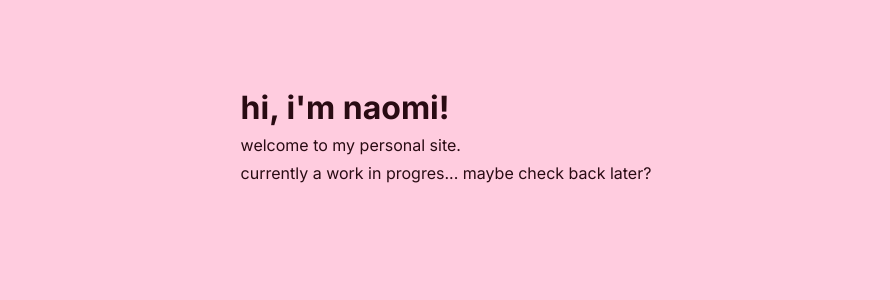
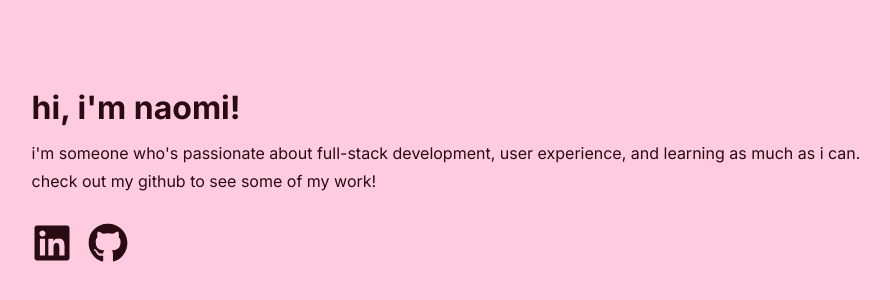
Before and after one commit to naomitzhao/naomitzhao.com, a Next.js app: page / in a window 1280 px wide. Shown: the part 152-452 px from the top of the page, without its empty margins (194-1084 px from the left). Built offline with nearby package versions, Linux system fonts and the light colour scheme.

Commit message:
feat: Revise content

```diff
--- a/app/globals.scss
+++ b/app/globals.scss
@@ -2,6 +2,7 @@
   // global variables here
   --background: #ffccdf;
   --text-primary: #290b13;
+  --text-secondary: #662033;
 }
 
 html,
@@ -12,6 +13,10 @@ body {
   color: var(--text-primary);
 }
 
+a {
+  color: var(--text-primary);
+}
+
 * {
   box-sizing: border-box;
   padding: 0;
--- a/app/page.module.scss
+++ b/app/page.module.scss
@@ -5,6 +5,8 @@
   flex-direction: column;
   align-items: center;
   background-color: var(--background);
+
+  padding: 0 80px;
 }
 
 .content {
@@ -13,5 +15,44 @@
 
   display: flex;
   flex-direction: column;
+  gap: 32px;
+}
+
+.textContent {
+  display: flex;
+  flex-direction: column;
+  gap: 16px;
+
+  h1 {
+    transition: 0.3s;
+    font-size: 2rem;
+  }
+
+  h1:hover {
+    color: var(--text-secondary);
+    font-size: 2.25rem;
+  }
+}
+
+.subTexts {
+  display: flex;
+  flex-direction: column;
   gap: 8px;
 }
+
+.socialsIcons {
+  display: flex;
+  gap: 16px;
+}
+
+.socialIcon {
+  width: 40px;
+  height: 40px;
+  transition: 0.3s;
+}
+
+.socialIcon:hover {
+  color: var(--text-secondary);
+  width: 44px;
+  height: 44px;
+}
--- a/app/page.tsx
+++ b/app/page.tsx
@@ -1,12 +1,22 @@
 import styles from "./page.module.scss";
+import { FaLinkedin, FaGithub } from "react-icons/fa";
+import { SiLeetcode } from "react-icons/si";
 
 export default function Home() {
   return (
     <div className={styles.page}>
       <div className={styles.content}>
-        <h1>hi, i&apos;m naomi!</h1>
-        <p>welcome to my personal site.</p>
-        <p>currently a work in progres... maybe check back later?</p>
+        <div className={styles.textContent}>
+          <h1>hi, i&apos;m naomi!</h1>
+          <div className={styles.subTexts}>
+            <p>i'm someone who's passionate about full-stack development, user experience, and learning as much as i can.</p>
+            <p>check out my github to see some of my work!</p>
+          </div>
+        </div>
+        <div className={styles.socialsIcons}>
+          <a href="https://www.linkedin.com/in/naomitzhao/"><FaLinkedin className={styles.socialIcon}/></a>
+          <a href="https://github.com/naomitzhao"><FaGithub className={styles.socialIcon}/></a>
+        </div>
       </div>
     </div>
   );
--- a/package.json
+++ b/package.json
@@ -11,7 +11,8 @@
   "dependencies": {
     "next": "15.3.1",
     "react": "^19.0.0",
-    "react-dom": "^19.0.0"
+    "react-dom": "^19.0.0",
+    "react-icons": "^5.5.0"
   },
   "devDependencies": {
     "@eslint/eslintrc": "^3",
```
Also changed, not shown: 1 other file (tests, documents, lock files or other folders).
